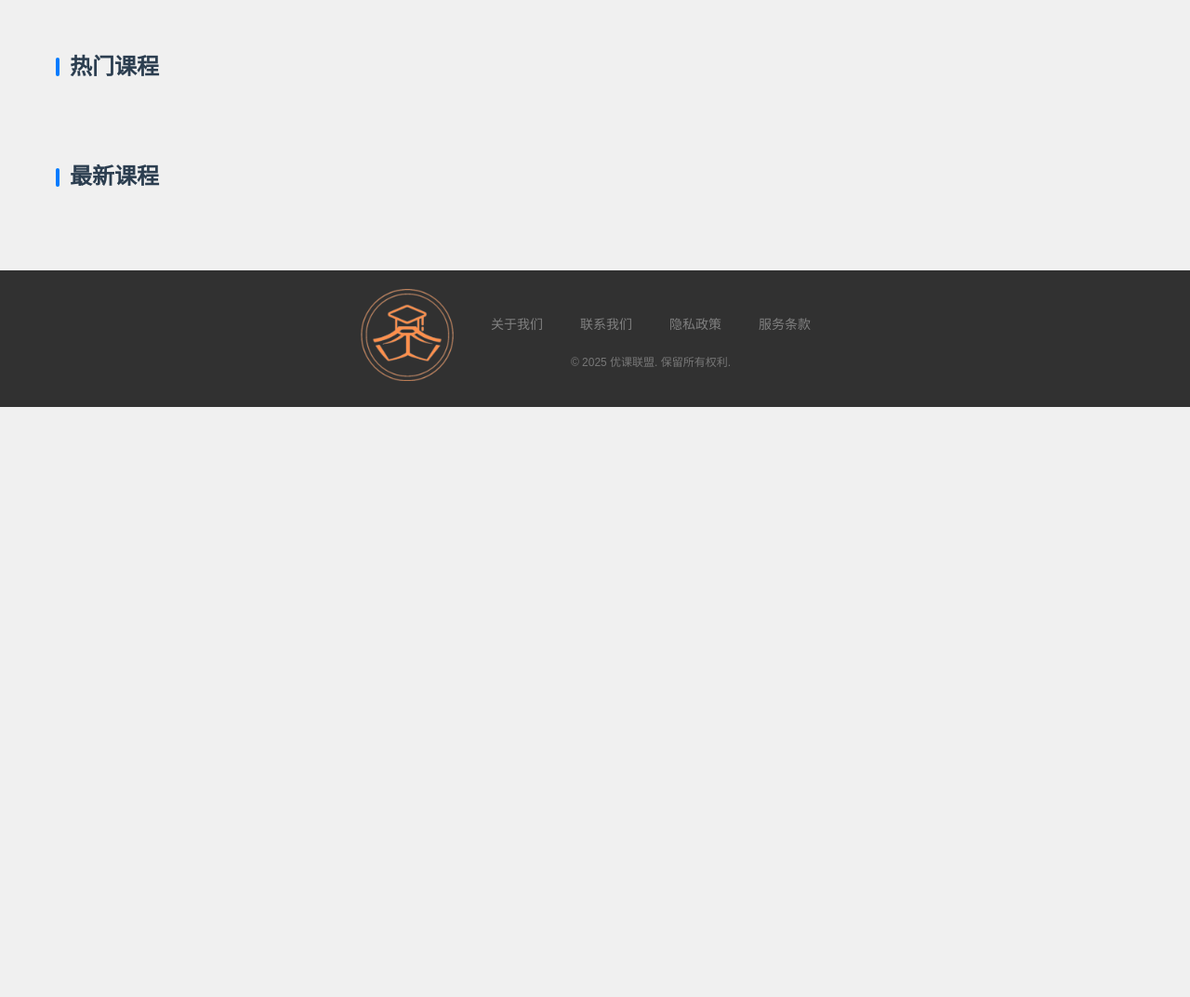
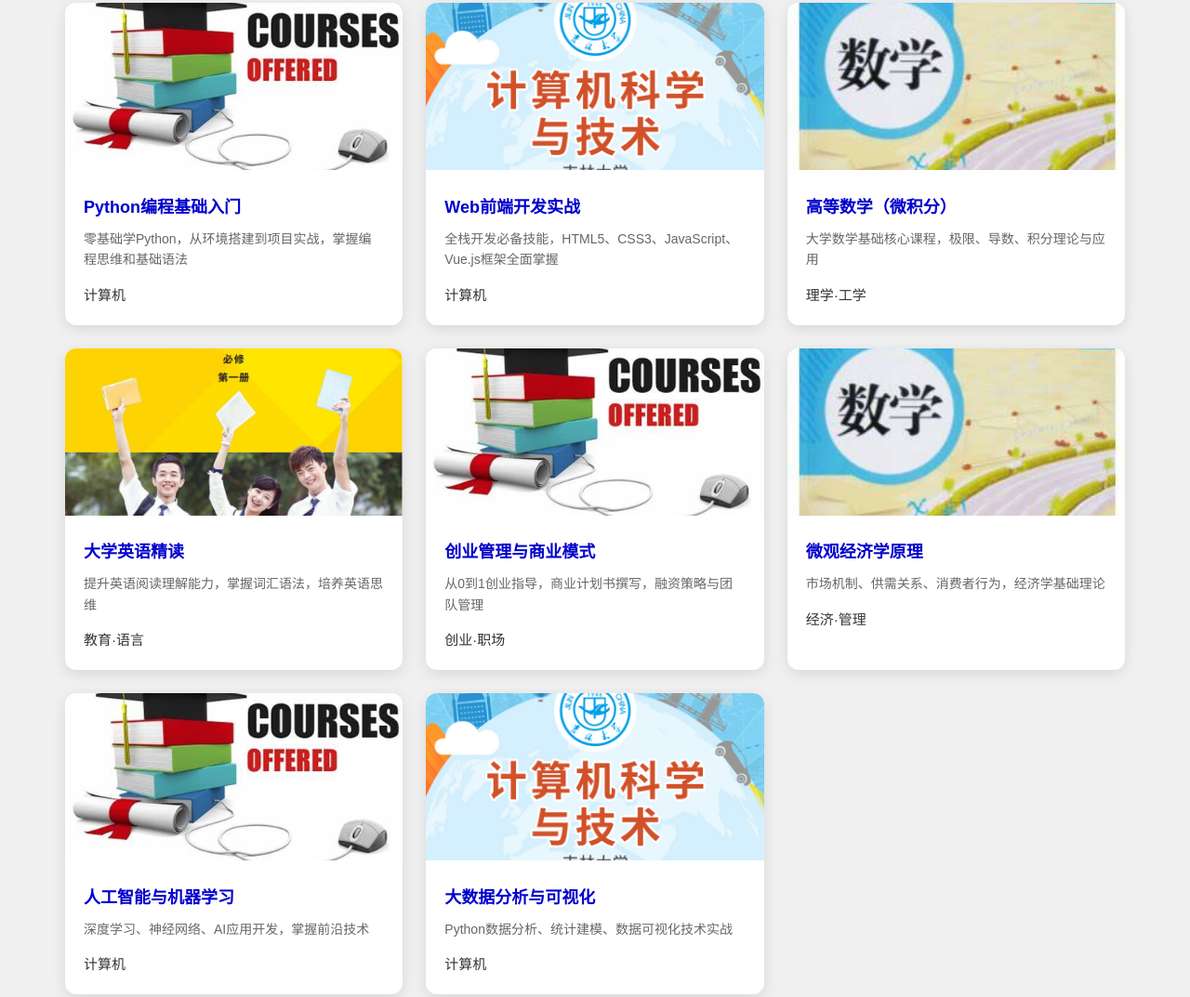
Before and after one commit to kaikaiGit/uooc_platform, a plain HTML site: page Homepage/Website Homepage.html in a window 1280 px wide. Shown: the part 593-1666 px from the top of the page at 93% size. Before the commit the page ends 1031 px from the top, so only its background shows below. Drawn offline with Linux system fonts and the light colour scheme.

Commit message:
feat: 补充课程表的数据

```diff
--- a/Homepage/Homepage.js
+++ b/Homepage/Homepage.js
@@ -43,6 +43,10 @@ request.onupgradeneeded = function (event) {
 
 request.onsuccess = function(event) {
     db = event.target.result;
+    // 初始化课程数据
+    if (typeof initCoursesData === 'function') {
+        initCoursesData();
+    }
     loadCourses();
 };
 
--- /dev/null
+++ b/Homepage/js/coursesData.js
@@ -0,0 +1,412 @@
+// 课程数据 - 根据courses表结构构造
+const coursesData = [
+    // 计算机类课程
+    {
+        id: 1,
+        title: 'Python编程基础入门',
+        description: '零基础学Python，从环境搭建到项目实战，掌握编程思维和基础语法',
+        teacher_id: 1,
+        category_id: 2, // 计算机
+        cover_image: '../Homepage/images/courses/cs-1.jpg',
+        status: 'published',
+        created_at: '2024-01-15T09:00:00.000Z',
+        updated_at: '2024-01-20T14:30:00.000Z',
+        category: '计算机',
+        teacher: '张伟教授',
+        registerCount: 1580,
+        recommend: true,
+        carouselImages: ['../Homepage/images/courses/cs-1.jpg']
+    },
+    {
+        id: 2,
+        title: 'Web前端开发实战',
+        description: '全栈开发必备技能，HTML5、CSS3、JavaScript、Vue.js框架全面掌握',
+        teacher_id: 2,
+        category_id: 2,
+        cover_image: '../Homepage/images/courses/cs-2.jpg',
+        status: 'published',
+        created_at: '2024-01-10T10:00:00.000Z',
+        updated_at: '2024-01-25T16:45:00.000Z',
+        category: '计算机',
+        teacher: '李明老师',
+        registerCount: 2150,
+        recommend: true,
+        carouselImages: ['../Homepage/images/courses/cs-2.jpg']
+    },
+    {
+        id: 3,
+        title: '数据结构与算法',
+        description: '计算机科学核心课程，深入理解算法思想，提升编程能力和逻辑思维',
+        teacher_id: 3,
+        category_id: 2,
+        cover_image: '../Homepage/images/courses/cs-3.jpg',
+        status: 'published',
+        created_at: '2024-01-08T14:00:00.000Z',
+        updated_at: '2024-01-22T11:20:00.000Z',
+        category: '计算机',
+        teacher: '王教授',
+        registerCount: 980,
+        recommend: false,
+        carouselImages: ['../Homepage/images/courses/cs-3.jpg']
+    },
+
+    // 理学·工学类课程
+    {
+        id: 4,
+        title: '高等数学（微积分）',
+        description: '大学数学基础核心课程，极限、导数、积分理论与应用',
+        teacher_id: 4,
+        category_id: 1,
+        cover_image: '../Homepage/images/courses/math-1.jpg',
+        status: 'published',
+        created_at: '2024-01-05T08:30:00.000Z',
+        updated_at: '2024-01-18T13:15:00.000Z',
+        category: '理学·工学',
+        teacher: '陈数学教授',
+        registerCount: 1200,
+        recommend: true,
+        carouselImages: ['../Homepage/images/courses/math-1.jpg']
+    },
+    {
+        id: 5,
+        title: '线性代数与空间解析几何',
+        description: '矩阵运算、向量空间、特征值与特征向量，工程数学基础',
+        teacher_id: 5,
+        category_id: 1,
+        cover_image: '../Homepage/images/courses/math-2.jpg',
+        status: 'published',
+        created_at: '2024-01-12T09:45:00.000Z',
+        updated_at: '2024-01-28T15:30:00.000Z',
+        category: '理学·工学',
+        teacher: '赵几何老师',
+        registerCount: 890,
+        recommend: false,
+        carouselImages: ['../Homepage/images/courses/math-2.jpg']
+    },
+
+    // 教育·语言类课程
+    {
+        id: 6,
+        title: '大学英语精读',
+        description: '提升英语阅读理解能力，掌握词汇语法，培养英语思维',
+        teacher_id: 6,
+        category_id: 3,
+        cover_image: '../Homepage/images/courses/lang-1.jpg',
+        status: 'published',
+        created_at: '2024-01-03T11:00:00.000Z',
+        updated_at: '2024-01-26T10:45:00.000Z',
+        category: '教育·语言',
+        teacher: 'Susan老师',
+        registerCount: 1680,
+        recommend: true,
+        carouselImages: ['../Homepage/images/courses/lang-1.jpg']
+    },
+    {
+        id: 7,
+        title: '日语零基础入门',
+        description: '从五十音图开始，基础语法、日常对话，轻松入门日语学习',
+        teacher_id: 7,
+        category_id: 3,
+        cover_image: '../Homepage/images/courses/lang-2.jpg',
+        status: 'published',
+        created_at: '2024-01-14T13:20:00.000Z',
+        updated_at: '2024-01-29T17:10:00.000Z',
+        category: '教育·语言',
+        teacher: '田中老师',
+        registerCount: 750,
+        recommend: false,
+        carouselImages: ['../Homepage/images/courses/lang-2.jpg']
+    },
+
+    // 文学·艺术类课程
+    {
+        id: 8,
+        title: '中国古代文学赏析',
+        description: '品读经典诗词歌赋，感受中华文化魅力，提升文学素养',
+        teacher_id: 8,
+        category_id: 4,
+        cover_image: '../Homepage/images/courses/lit-1.jpg',
+        status: 'published',
+        created_at: '2024-01-07T15:30:00.000Z',
+        updated_at: '2024-01-24T12:00:00.000Z',
+        category: '文学·艺术',
+        teacher: '李文教授',
+        registerCount: 620,
+        recommend: false,
+        carouselImages: ['../Homepage/images/courses/lit-1.jpg']
+    },
+    {
+        id: 9,
+        title: '现代绘画技法入门',
+        description: '从素描基础到色彩搭配，培养艺术审美和创作能力',
+        teacher_id: 9,
+        category_id: 4,
+        cover_image: '../Homepage/images/courses/art-1.jpg',
+        status: 'published',
+        created_at: '2024-01-16T10:15:00.000Z',
+        updated_at: '2024-01-30T14:25:00.000Z',
+        category: '文学·艺术',
+        teacher: '张艺老师',
+        registerCount: 480,
+        recommend: false,
+        carouselImages: ['../Homepage/images/courses/art-1.jpg']
+    },
+
+    // 创业·职场类课程
+    {
+        id: 10,
+        title: '创业管理与商业模式',
+        description: '从0到1创业指导，商业计划书撰写，融资策略与团队管理',
+        teacher_id: 10,
+        category_id: 5,
+        cover_image: '../Homepage/images/courses/cs-1.jpg',
+        status: 'published',
+        created_at: '2024-01-11T09:30:00.000Z',
+        updated_at: '2024-01-27T16:20:00.000Z',
+        category: '创业·职场',
+        teacher: '刘创业导师',
+        registerCount: 850,
+        recommend: true,
+        carouselImages: ['../Homepage/images/courses/cs-1.jpg']
+    },
+    {
+        id: 11,
+        title: '职场沟通与团队协作',
+        description: '提升职场软实力，掌握沟通技巧，打造高效团队合作',
+        teacher_id: 11,
+        category_id: 5,
+        cover_image: '../Homepage/images/courses/cs-2.jpg',
+        status: 'published',
+        created_at: '2024-01-19T14:45:00.000Z',
+        updated_at: '2024-02-01T11:30:00.000Z',
+        category: '创业·职场',
+        teacher: '王沟通专家',
+        registerCount: 720,
+        recommend: false,
+        carouselImages: ['../Homepage/images/courses/cs-2.jpg']
+    },
+
+    // 哲史·文化类课程
+    {
+        id: 12,
+        title: '中国通史：从古代到近现代',
+        description: '纵观中华五千年历史，理解历史发展脉络和文化传承',
+        teacher_id: 12,
+        category_id: 6,
+        cover_image: '../Homepage/images/courses/hist-1.jpg',
+        status: 'published',
+        created_at: '2024-01-06T11:20:00.000Z',
+        updated_at: '2024-01-23T15:40:00.000Z',
+        category: '哲史·文化',
+        teacher: '史教授',
+        registerCount: 950,
+        recommend: false,
+        carouselImages: ['../Homepage/images/courses/hist-1.jpg']
+    },
+    {
+        id: 13,
+        title: '西方哲学史导论',
+        description: '从古希腊到现代，梳理西方哲学发展脉络，思辨人生智慧',
+        teacher_id: 13,
+        category_id: 6,
+        cover_image: '../Homepage/images/courses/hist-2.jpg',
+        status: 'published',
+        created_at: '2024-01-17T12:10:00.000Z',
+        updated_at: '2024-01-31T09:50:00.000Z',
+        category: '哲史·文化',
+        teacher: '哲学大师',
+        registerCount: 430,
+        recommend: false,
+        carouselImages: ['../Homepage/images/courses/hist-2.jpg']
+    },
+
+    // 经济·管理类课程
+    {
+        id: 14,
+        title: '微观经济学原理',
+        description: '市场机制、供需关系、消费者行为，经济学基础理论',
+        teacher_id: 14,
+        category_id: 7,
+        cover_image: '../Homepage/images/courses/math-1.jpg',
+        status: 'published',
+        created_at: '2024-01-09T08:45:00.000Z',
+        updated_at: '2024-01-25T13:25:00.000Z',
+        category: '经济·管理',
+        teacher: '经济学博士',
+        registerCount: 1100,
+        recommend: true,
+        carouselImages: ['../Homepage/images/courses/math-1.jpg']
+    },
+    {
+        id: 15,
+        title: '现代企业管理学',
+        description: '组织行为、战略规划、人力资源管理，全面提升管理能力',
+        teacher_id: 15,
+        category_id: 7,
+        cover_image: '../Homepage/images/courses/math-2.jpg',
+        status: 'published',
+        created_at: '2024-01-13T10:30:00.000Z',
+        updated_at: '2024-01-28T14:15:00.000Z',
+        category: '经济·管理',
+        teacher: '管理专家',
+        registerCount: 820,
+        recommend: false,
+        carouselImages: ['../Homepage/images/courses/math-2.jpg']
+    },
+
+    // 医学类课程
+    {
+        id: 16,
+        title: '人体解剖学基础',
+        description: '系统学习人体各器官系统结构，医学专业必修基础课程',
+        teacher_id: 16,
+        category_id: 8,
+        cover_image: '../Homepage/images/courses/cs-3.jpg',
+        status: 'published',
+        created_at: '2024-01-04T07:30:00.000Z',
+        updated_at: '2024-01-21T16:45:00.000Z',
+        category: '医学',
+        teacher: '医学教授',
+        registerCount: 650,
+        recommend: false,
+        carouselImages: ['../Homepage/images/courses/cs-3.jpg']
+    },
+    {
+        id: 17,
+        title: '基础药理学',
+        description: '药物作用机制、药代动力学、临床用药指导',
+        teacher_id: 17,
+        category_id: 8,
+        cover_image: '../Homepage/images/courses/lit-2.jpg',
+        status: 'published',
+        created_at: '2024-01-18T13:40:00.000Z',
+        updated_at: '2024-02-02T10:20:00.000Z',
+        category: '医学',
+        teacher: '药理专家',
+        registerCount: 380,
+        recommend: false,
+        carouselImages: ['../Homepage/images/courses/lit-2.jpg']
+    },
+
+    // 更多热门课程
+    {
+        id: 18,
+        title: '人工智能与机器学习',
+        description: '深度学习、神经网络、AI应用开发，掌握前沿技术',
+        teacher_id: 18,
+        category_id: 2,
+        cover_image: '../Homepage/images/courses/cs-1.jpg',
+        status: 'published',
+        created_at: '2024-01-20T15:00:00.000Z',
+        updated_at: '2024-02-03T12:30:00.000Z',
+        category: '计算机',
+        teacher: 'AI专家',
+        registerCount: 2800,
+        recommend: true,
+        carouselImages: ['../Homepage/images/courses/cs-1.jpg']
+    },
+    {
+        id: 19,
+        title: '大数据分析与可视化',
+        description: 'Python数据分析、统计建模、数据可视化技术实战',
+        teacher_id: 19,
+        category_id: 2,
+        cover_image: '../Homepage/images/courses/cs-2.jpg',
+        status: 'published',
+        created_at: '2024-01-22T11:15:00.000Z',
+        updated_at: '2024-02-04T14:50:00.000Z',
+        category: '计算机',
+        teacher: '数据科学家',
+        registerCount: 1950,
+        recommend: true,
+        carouselImages: ['../Homepage/images/courses/cs-2.jpg']
+    },
+    {
+        id: 20,
+        title: '区块链技术与应用',
+        description: '分布式系统、智能合约、加密货币，区块链核心技术',
+        teacher_id: 20,
+        category_id: 2,
+        cover_image: '../Homepage/images/courses/cs-3.jpg',
+        status: 'published',
+        created_at: '2024-01-25T16:20:00.000Z',
+        updated_at: '2024-02-05T09:40:00.000Z',
+        category: '计算机',
+        teacher: '区块链专家',
+        registerCount: 1320,
+        recommend: false,
+        carouselImages: ['../Homepage/images/courses/cs-3.jpg']
+    }
+];
+
+// 分类数据
+const categoriesData = [
+    { id: 1, name: '理学·工学', description: '数学、物理、化学、工程等基础学科' },
+    { id: 2, name: '计算机', description: '编程、软件开发、人工智能等计算机相关课程' },
+    { id: 3, name: '教育·语言', description: '外语学习、教育理论、语言文学等' },
+    { id: 4, name: '文学·艺术', description: '文学、艺术、设计、创作等人文艺术类' },
+    { id: 5, name: '创业·职场', description: '创业指导、职业技能、商业管理等' },
+    { id: 6, name: '哲史·文化', description: '哲学、历史、文化研究等' },
+    { id: 7, name: '经济·管理', description: '经济学、管理学、金融等商科课程' },
+    { id: 8, name: '医学', description: '医学基础、临床医学、药学等医学相关' }
+];
+
+// 教师数据
+const teachersData = [
+    { id: 1, name: '张伟教授', avatar: '../header-footer/images/ico.png', department: '计算机科学与技术' },
+    { id: 2, name: '李明老师', avatar: '../header-footer/images/ico.png', department: '软件工程' },
+    { id: 3, name: '王教授', avatar: '../header-footer/images/ico.png', department: '计算机科学与技术' },
+    { id: 4, name: '陈数学教授', avatar: '../header-footer/images/ico.png', department: '数学与统计学院' },
+    { id: 5, name: '赵几何老师', avatar: '../header-footer/images/ico.png', department: '数学与统计学院' },
+    { id: 6, name: 'Susan老师', avatar: '../header-footer/images/ico.png', department: '外国语学院' },
+    { id: 7, name: '田中老师', avatar: '../header-footer/images/ico.png', department: '外国语学院' },
+    { id: 8, name: '李文教授', avatar: '../header-footer/images/ico.png', department: '文学院' },
+    { id: 9, name: '张艺老师', avatar: '../header-footer/images/ico.png', department: '艺术学院' },
+    { id: 10, name: '刘创业导师', avatar: '../header-footer/images/ico.png', department: '商学院' },
+    { id: 11, name: '王沟通专家', avatar: '../header-footer/images/ico.png', department: '管理学院' },
+    { id: 12, name: '史教授', avatar: '../header-footer/images/ico.png', department: '历史学院' },
+    { id: 13, name: '哲学大师', avatar: '../header-footer/images/ico.png', department: '哲学系' },
+    { id: 14, name: '经济学博士', avatar: '../header-footer/images/ico.png', department: '经济学院' },
+    { id: 15, name: '管理专家', avatar: '../header-footer/images/ico.png', department: '管理学院' },
+    { id: 16, name: '医学教授', avatar: '../header-footer/images/ico.png', department: '医学院' },
+    { id: 17, name: '药理专家', avatar: '../header-footer/images/ico.png', department: '药学院' },
+    { id: 18, name: 'AI专家', avatar: '../header-footer/images/ico.png', department: '人工智能学院' },
+    { id: 19, name: '数据科学家', avatar: '../header-footer/images/ico.png', department: '计算机科学与技术' },
+    { id: 20, name: '区块链专家', avatar: '../header-footer/images/ico.png', department: '计算机科学与技术' }
+];
+
+// 初始化数据到IndexedDB的函数
+async function initCoursesData() {
+    if (!db) {
+        console.error('数据库未初始化');
+        return;
+    }
+
+    try {
+        // 清空现有数据（可选）
+        const transaction = db.transaction(['courses'], 'readwrite');
+        const store = transaction.objectStore('courses');
+
+        // 检查是否已有数据
+        const countRequest = store.count();
+        countRequest.onsuccess = function() {
+            if (countRequest.result === 0) {
+                // 如果没有数据，则添加课程数据
+                coursesData.forEach(course => {
+                    store.add(course);
+                });
+                console.log('课程数据初始化完成');
+            } else {
+                console.log('课程数据已存在，跳过初始化');
+            }
+        };
+    } catch (error) {
+        console.error('初始化课程数据失败:', error);
+    }
+}
+
+// 导出数据
+window.coursesData = coursesData;
+window.categoriesData = categoriesData;
+window.teachersData = teachersData;
+window.initCoursesData = initCoursesData;
```
Also changed, not shown: Homepage/Website Homepage.html (+1 -0 lines), Homepage/js/dataStats.js (added, +101 -0 lines).
